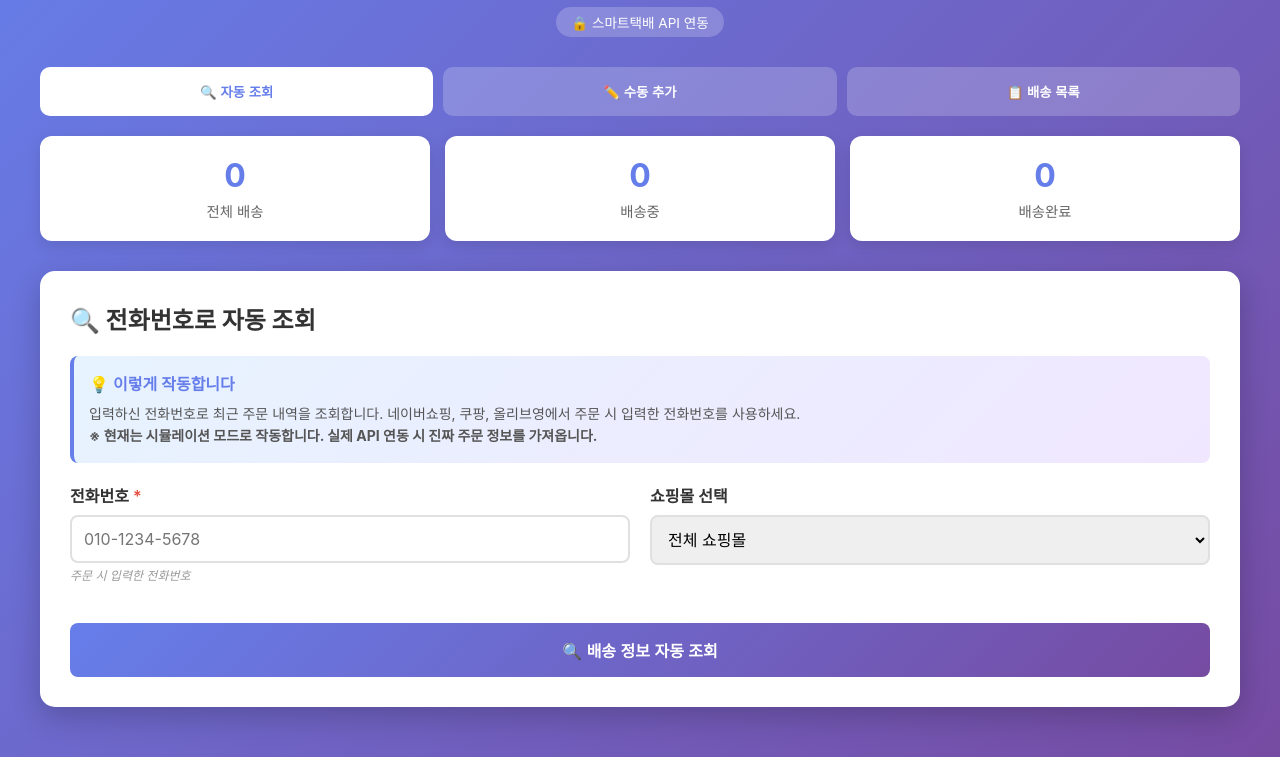
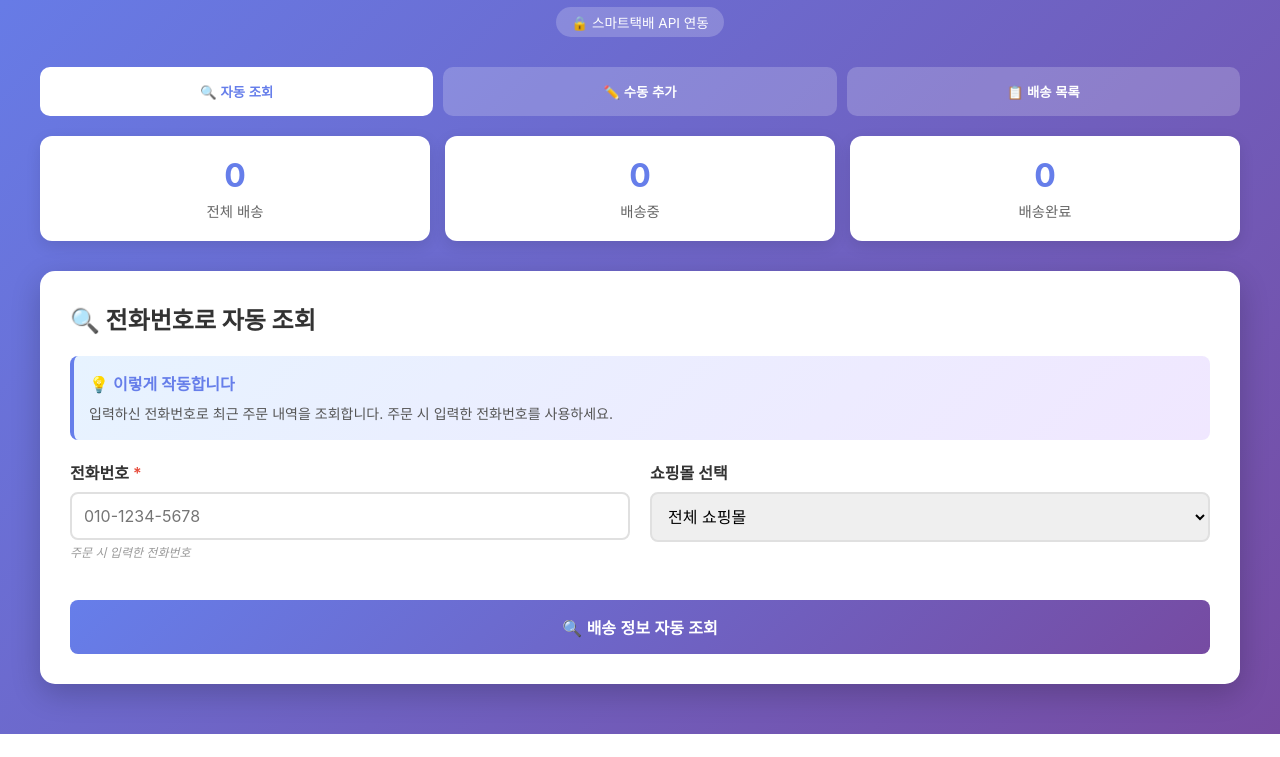
Before and after one commit to mjtheorganic/Parcel-Fairy, a website: page index.html in a window 1280 px wide. Shown: the part 116-873 px from the top of the page. After the commit the page ends 850 px from the top, so only its background shows below. Drawn offline with Linux system fonts and the light colour scheme.

Commit message:
Update index.html

```diff
--- a/index.html
+++ b/index.html
@@ -623,8 +623,7 @@
             <div class="info-box">
                 <div class="info-box-title">💡 이렇게 작동합니다</div>
                 <div class="info-box-content">
-                    입력하신 전화번호로 최근 주문 내역을 조회합니다. 네이버쇼핑, 쿠팡, 올리브영에서 주문 시 입력한 전화번호를 사용하세요.
-                    <br><strong>※ 현재는 시뮬레이션 모드로 작동합니다. 실제 API 연동 시 진짜 주문 정보를 가져옵니다.</strong>
+                    입력하신 전화번호로 최근 주문 내역을 조회합니다. 주문 시 입력한 전화번호를 사용하세요.
                 </div>
             </div>
 
```
